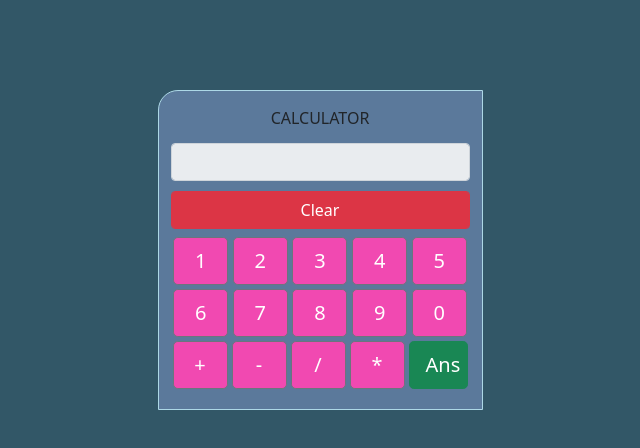
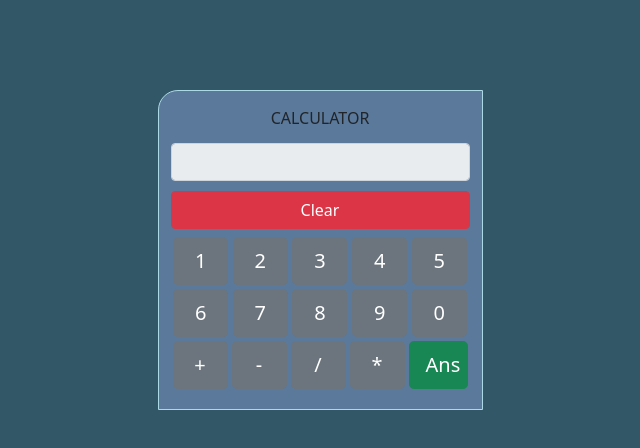
Before and after one commit to Kannan0224/Simple_CalCulator, a React (Create React App) app: page / in a window 1280 px wide. Shown: the top 448 px of the page, without its empty margins (320-960 px from the left). Built offline with nearby package versions, Linux system fonts and the light colour scheme.

Commit message:
btn outline color change;

```diff
--- a/src/App.css
+++ b/src/App.css
@@ -12,11 +12,6 @@ body{
   height:500px;
   font-weight: bolder !important;
 }
-
-.btn-secondary{
-  background-color:  #f149b1 !important;
-}
-
 
 .cal{
   display: flex;
```
